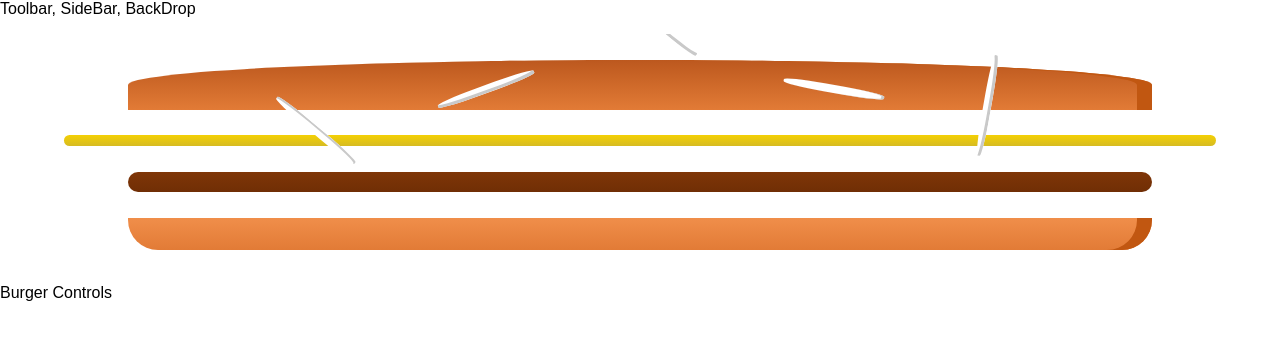
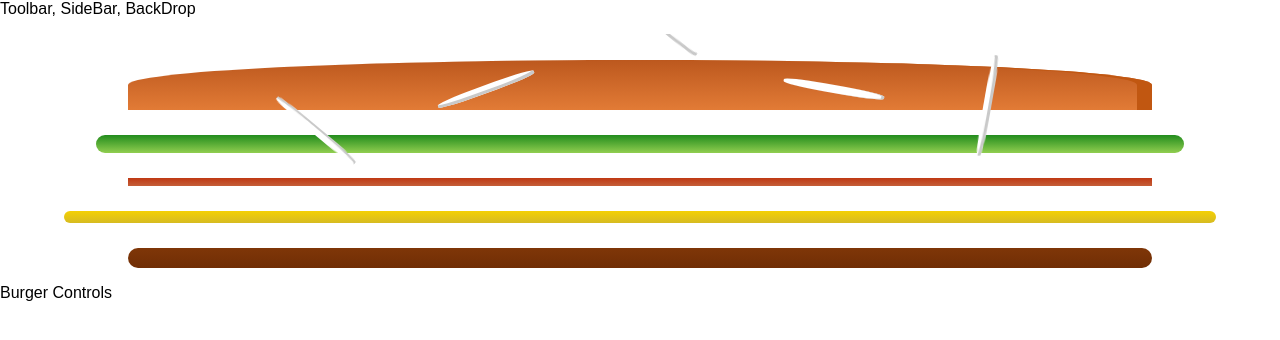
Before and after one commit to tushar1907/React-Application-The-Burger-Builder, a React app in the folder the-burger-builder/: page / in a window 1280 px wide. Shown: the top 340 px of the page. Built offline with nearby package versions, Linux system fonts and the light colour scheme.

Commit message:
dynamic burger getting displayed

```diff
--- a/the-burger-builder/src/components/Burger/Burger.js
+++ b/the-burger-builder/src/components/Burger/Burger.js
@@ -3,11 +3,17 @@
 import BurgerIngredient from './BurgerIngredients/BurgerIngredient';
 
 const burger = (props) => {
+
+    const transformedIngredients = Object.keys(props.ingredients)
+        .map(igKey=> {
+            return [...Array(props.ingredients[igKey])].map((_,i)=>{
+                return <BurgerIngredient key={igKey + i} type={igKey} />
+            })
+        })
     return(
         <div className={classes.Burger}>
             <BurgerIngredient type="bread-top" />
-            <BurgerIngredient type="cheese" />
-            <BurgerIngredient type="meat" />
+            {transformedIngredients}
             <BurgerIngredient type="bread-bottom" />
         </div>
     )
--- a/the-burger-builder/src/components/Burger/BurgerIngredients/BurgerIngredient.js
+++ b/the-burger-builder/src/components/Burger/BurgerIngredients/BurgerIngredient.js
@@ -23,6 +23,9 @@
             case ('meat'):
                 ingredient = <div className={classes.Meat}></div>;
                 break;
+            case ('salad'):
+                ingredient = <div className={classes.Salad}></div>;
+                break;
             case ('cheese'):
                 ingredient = <div className={classes.Cheese}></div>;
                 break;
--- a/the-burger-builder/src/containers/BurgerBuilder/BurgerBuilder.js
+++ b/the-burger-builder/src/containers/BurgerBuilder/BurgerBuilder.js
@@ -5,10 +5,22 @@
 import Burger from '../../components/Burger/Burger'
 
 class BurgerBuilder extends Component {
+
+    constructor(props){
+        super(props);
+        this.state={
+            ingredients:{
+                salad:1,
+                bacon:1,
+                cheese:1,
+                meat:2
+            }
+        }
+    }
     render() {
         return (
             <Auxillary>
-                <Burger />
+                <Burger ingredients={this.state.ingredients} />
                 <div>Burger Controls</div>
             </Auxillary>
 
```
